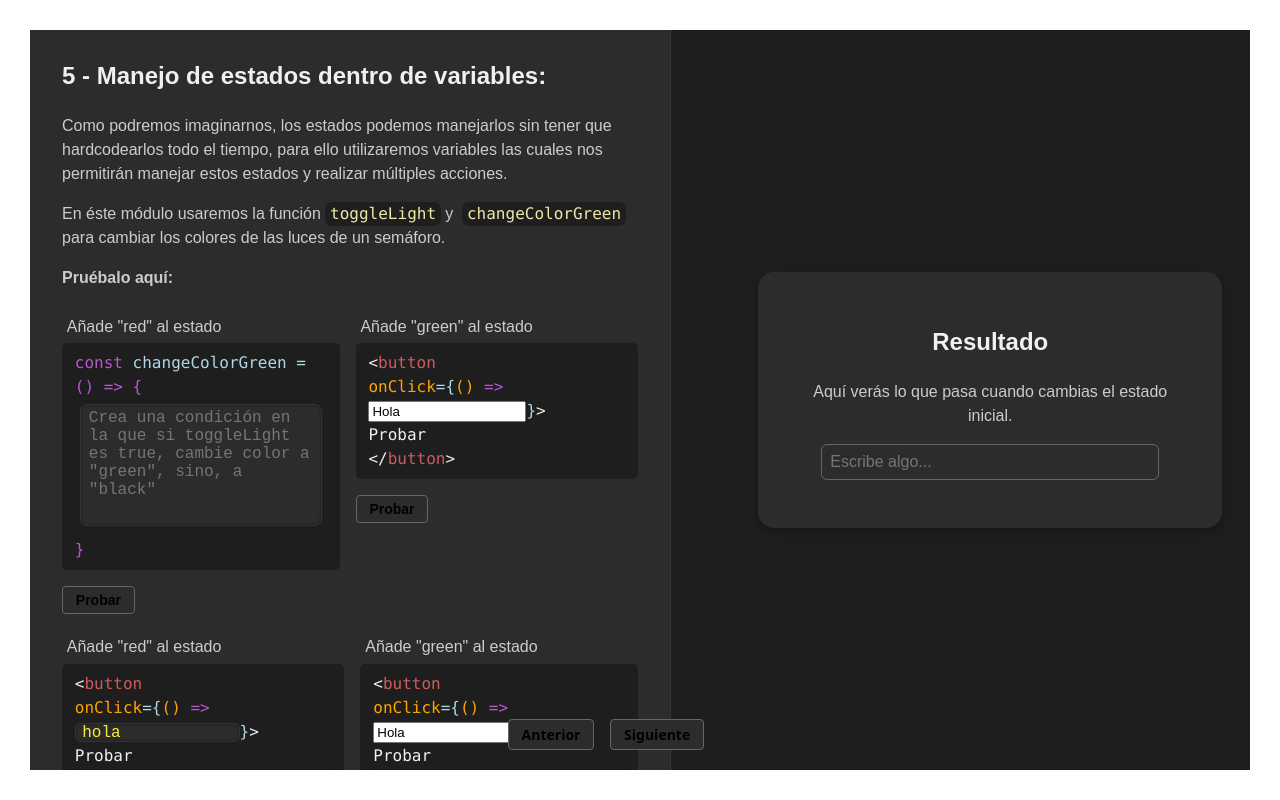
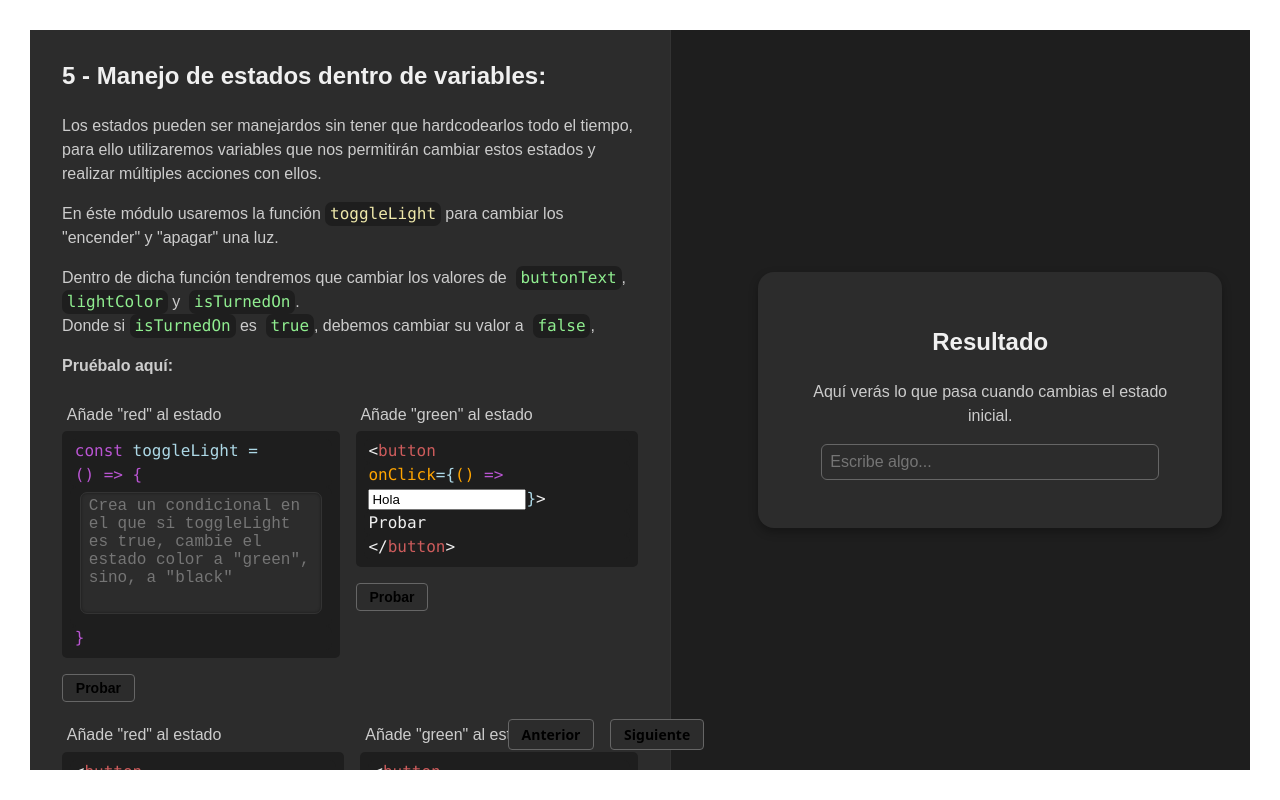
Before and after one commit to Roberttovarv/UseState, a React (Vite) app: page / in a window 1280 px wide. Built offline with nearby package versions, Linux system fonts and the light colour scheme.

Commit message:
Still on the 5 level concept

```diff
--- a/src/levels/LevelFive.tsx
+++ b/src/levels/LevelFive.tsx
@@ -15,8 +15,9 @@ import { ColoredText } from "../components/ColoredText.tsx";
 import { CustomButton } from "../components/CustomButton.tsx";
 
 export const LevelFive = () => {
-    const [ isTurnedOn, setIsTurnedOn ] = useState<string>("")
-    const [ lightColor, setLightColor ] = useState<string>("")
+    const [isTurnedOn, setIsTurnedOn] = useState<boolean>(false)
+    const [lightColor, setLightColor] = useState<string>("")
+    const [buttonText, setButtonText] = useState<string>("")
 
     const nullFunction = () => {
         console.log("Null")
@@ -27,13 +28,23 @@ export const LevelFive = () => {
             <div style={leftPanelStyle}>
                 <h2>5 - Manejo de estados dentro de variables:</h2>
                 <p style={textStyle}>
-                    Como podremos imaginarnos, los estados podemos manejarlos sin tener que hardcodearlos todo el tiempo,
-                    para ello utilizaremos variables las cuales nos permitirán manejar estos estados y realizar múltiples acciones.
+                    Los estados pueden ser manejardos sin tener que hardcodearlos todo el tiempo,
+                    para ello utilizaremos variables que nos permitirán cambiar estos estados y realizar múltiples acciones con ellos.
                 </p>
                 <p style={textStyle}>
-                    En éste módulo usaremos la función <ColoredText text={[["toggleLight", "palegoldenrod"]]} style={{ display: "inline-flex" }} /> y &nbsp;
-                    <ColoredText text={[["changeColorGreen", "palegoldenrod"]]} style={{ display: "inline-flex" }} /> para cambiar los colores de
-                    las luces de un semáforo.
+                    En éste módulo usaremos la función <ColoredText text={[["toggleLight", "palegoldenrod"]]} style={{ display: "inline-flex" }} /> para
+                    cambiar los "encender" y "apagar" una luz.
+                </p>
+                <p style={textStyle}>
+                    Dentro de dicha función tendremos que cambiar los valores de &nbsp;
+                    <ColoredText text={[["buttonText", "lightgreen"]]} style={{ display: "inline-flex" }} />, &nbsp;
+                    <ColoredText text={[["lightColor", "lightgreen"]]} style={{ display: "inline-flex" }} /> y &nbsp;
+                    <ColoredText text={[["isTurnedOn", "lightgreen"]]} style={{ display: "inline-flex" }} />. <br />
+                    Donde si <ColoredText text={[["isTurnedOn", "lightgreen"]]} style={{ display: "inline-flex" }} /> es &nbsp;
+                    <ColoredText text={[["true", "lightgreen"]]} style={{ display: "inline-flex" }} />, debemos cambiar su valor a &nbsp;
+                    <ColoredText text={[["false", "lightgreen"]]} style={{ display: "inline-flex" }} />, &nbsp;
+
+
                 </p>
                 <div>
                     <div style={{ marginBottom: 20 }}>
@@ -48,13 +59,13 @@ export const LevelFive = () => {
                         <div style={CodeContainer}>
                             <ColoredText text={[
                                 ["const ", "mediumorchid"],
-                                ["changeColorGreen = ", "lightblue"],
+                                ["toggleLight = ", "lightblue"],
                                 ["() => {", "mediumorchid"]
                             ]}
                             />
                             <ColoredText text={[
                                 [<textarea
-                                    placeholder='Crea una condición en la que si toggleLight es true, cambie color a "green", sino, a "black"'
+                                    placeholder='Crea un condicional en el que si toggleLight es true, cambie el estado color a "green", sino, a "black"'
                                     style={ExerciseTextArea}
                                 />]
                             ]} />
@@ -109,7 +120,7 @@ export const LevelFive = () => {
                         </div>
                     </div>
                 </div>
-                                <div style={{ width: "100%", display: "flex", gap: "1rem", marginTop: "1rem" }}>
+                <div style={{ width: "100%", display: "flex", gap: "1rem", marginTop: "1rem" }}>
                     <div>
                         <div style={{ padding: ".3rem" }}>
                             <span style={{ ...textStyle }}>Añade "red" al estado</span>
@@ -130,7 +141,7 @@ export const LevelFive = () => {
                                     placeholder="Cambia el color"
                                     value={"hola"}
                                     onChange={(e) => console.log(e)}
-                                    style={{...ExerciseTextInput, width: 150 }}
+                                    style={{ ...ExerciseTextInput, width: 150 }}
                                 />],
                                 ["}", "lightblue"],
                                 [">"]
```
